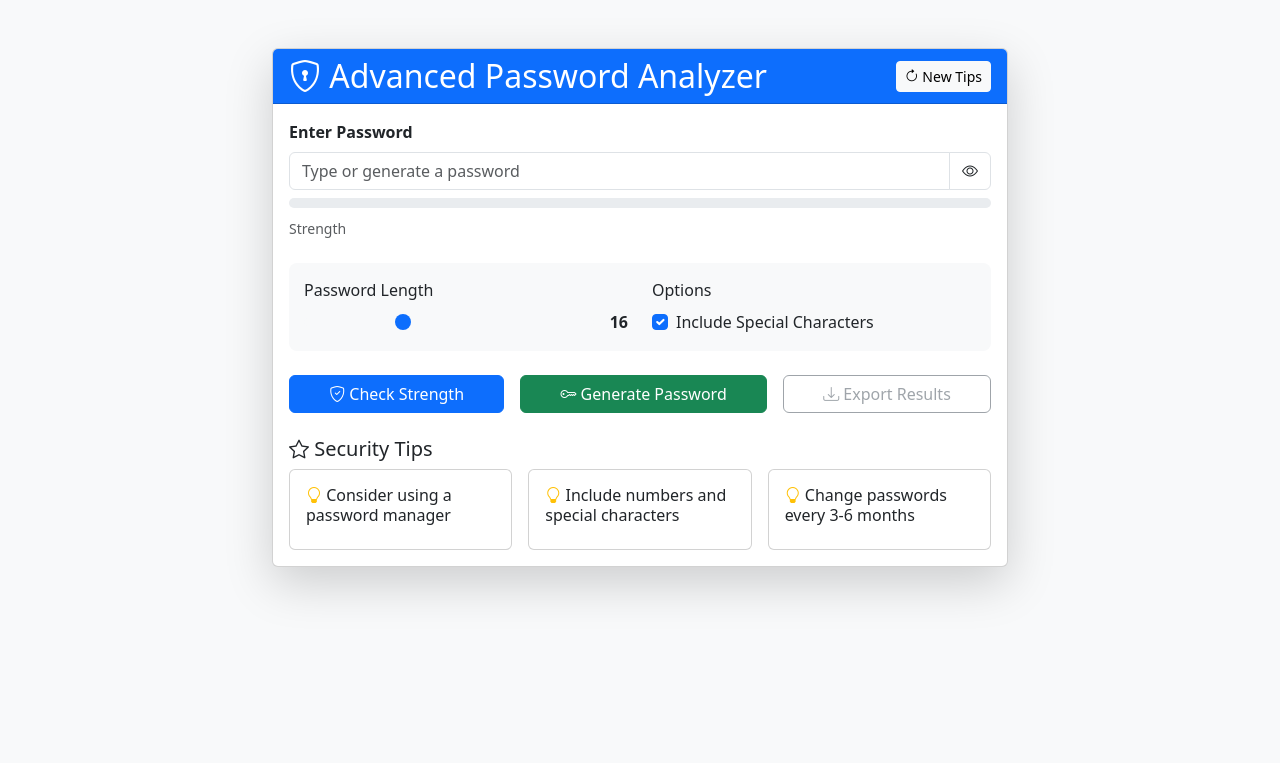
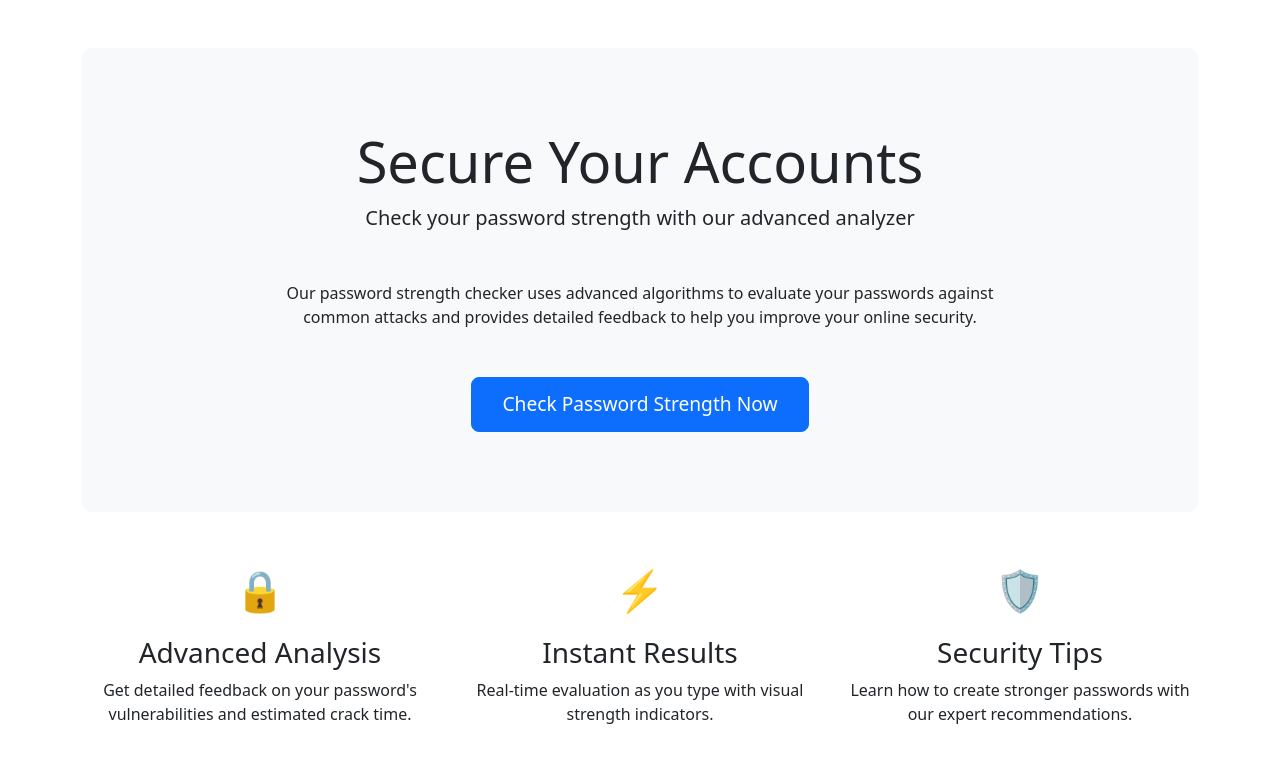
Before and after one commit to DivyaMaryFrancis/PASSW0RD-Strength-checker, a Flask app: page / in a window 1280 px wide. Shown: the top 763 px of the page. Run offline with Flask 2, Linux system fonts and the light colour scheme.

Commit message:
added home page

```diff
--- a/app.py
+++ b/app.py
@@ -7,23 +7,15 @@ import json
 import io
 from functools import lru_cache
 from zxcvbn import zxcvbn
-
-
 from datetime import datetime
-
 
 app = Flask(__name__)
 
 # Configure logging
 logging.basicConfig(filename='password_checker.log', level=logging.INFO,
-
-
-
-                   format='%(asctime)s - %(levelname)s - %(message)s')
+                    format='%(asctime)s - %(levelname)s - %(message)s')
 
 class PasswordStrength:
-    """Enhanced password strength checker with all requested features."""
-
     def __init__(self):
         self.min_password_length = 12
         self.strength_mapping = {
@@ -48,7 +40,6 @@ class PasswordStrength:
 
     @lru_cache(maxsize=1000)
     def check_password_strength(self, password: str) -> dict:
-        """Check password strength with detailed feedback."""
         if len(password) < 8:
             return {
                 "strength": "Too short",
@@ -86,7 +77,6 @@ class PasswordStrength:
         return feedback
 
     def _get_visual_feedback(self, score: int) -> dict:
-        """Generate visual feedback data for the password meter."""
         colors = ["#dc3545", "#fd7e14", "#ffc107", "#28a745", "#20c997"]
         widths = ["20%", "40%", "60%", "80%", "100%"]
         labels = ["Very Weak", "Weak", "Moderate", "Strong", "Very Strong"]
@@ -97,7 +87,6 @@ class PasswordStrength:
         }
 
     def generate_password(self, length=16, include_special=True) -> str:
-        """Generate a secure random password with customizable options."""
         chars = string.ascii_letters + string.digits
         if include_special:
             chars += string.punctuation
@@ -108,7 +97,6 @@ class PasswordStrength:
                 return password
 
     def export_results(self, data: dict) -> io.BytesIO:
-        """Export results to a JSON file download."""
         export_data = {
             "password_analysis": data,
             "timestamp": datetime.now().isoformat(),
@@ -121,7 +109,11 @@ class PasswordStrength:
 
 password_checker = PasswordStrength()
 
-@app.route('/', methods=['GET', 'POST'])
+@app.route('/')
+def home():
+    return render_template('home.html')
+
+@app.route('/index', methods=['GET', 'POST'])
 def index():
     if request.method == 'POST':
         action = request.form.get('action')
@@ -151,8 +143,9 @@ def index():
 
     return render_template('index.html')
 
+
+
 @app.route('/get_tips', methods=['GET'])
-
 def get_tips():
     return jsonify({"tips": random.sample(password_checker.security_tips, 3)})
 
--- /dev/null
+++ b/templates/home.html
@@ -0,0 +1,65 @@
+<!DOCTYPE html>
+<html lang="en">
+<head>
+    <meta charset="UTF-8">
+    <meta name="viewport" content="width=device-width, initial-scale=1.0">
+    <title>Password Strength Checker</title>
+    <link href="https://cdn.jsdelivr.net/npm/bootstrap@5.3.0/dist/css/bootstrap.min.css" rel="stylesheet">
+    <style>
+        .hero-section {
+            background-color: #f8f9fa;
+            padding: 5rem 0;
+            border-radius: 10px;
+            margin-top: 3rem;
+        }
+        .cta-button {
+            padding: 12px 30px;
+            font-size: 1.2rem;
+            margin-top: 2rem;
+        }
+        .feature-icon {
+            font-size: 2.5rem;
+            color: #0d6efd;
+            margin-bottom: 1rem;
+        }
+    </style>
+</head>
+<body>
+    <div class="container">
+        <div class="hero-section text-center">
+            <h1 class="display-4">Secure Your Accounts</h1>
+            <p class="lead">Check your password strength with our advanced analyzer</p>
+
+            <div class="row justify-content-center mt-5">
+                <div class="col-md-8">
+                    <p>Our password strength checker uses advanced algorithms to evaluate your passwords against common attacks and provides detailed feedback to help you improve your online security.</p>
+
+                    <a href="{{ url_for('index') }}" class="btn btn-primary btn-lg cta-button">
+                        Check Password Strength Now
+                    </a>
+                </div>
+            </div>
+        </div>
+
+        <div class="row mt-5">
+            <div class="col-md-4 text-center">
+                <div class="feature-icon">🔒</div>
+                <h3>Advanced Analysis</h3>
+                <p>Get detailed feedback on your password's vulnerabilities and estimated crack time.</p>
+            </div>
+            <div class="col-md-4 text-center">
+                <div class="feature-icon">⚡</div>
+                <h3>Instant Results</h3>
+                <p>Real-time evaluation as you type with visual strength indicators.</p>
+            </div>
+            <div class="col-md-4 text-center">
+                <div class="feature-icon">🛡️</div>
+                <h3>Security Tips</h3>
+                <p>Learn how to create stronger passwords with our expert recommendations.</p>
+            </div>
+        </div>
+    </div>
+
+    <script src="https://cdn.jsdelivr.net/npm/bootstrap@5.3.0/dist/js/bootstrap.bundle.min.js"></script>
+</body>
+</html>
--- a/templates/index.html
+++ b/templates/index.html
@@ -49,6 +49,16 @@
     </style>
 </head>
 <body class="bg-light">
+    <!-- Add this navigation at the top of your existing checker.html
+<nav class="navbar bg-light mb-4">
+    <div class="container">
+        <a class="navbar-brand" href="{{ url_for('home') }}">
+            ← Back to Home
+        </a>
+    </div>
+</nav>-->
+
+<!-- Your existing password checker content below -->
     <div class="container py-5">
         <div class="row justify-content-center">
             <div class="col-lg-8">
@@ -294,7 +304,7 @@
                     return;
                 }
 
-                fetch('/', {
+                fetch('/index', {
                     method: 'POST',
                     headers: {
                         'Content-Type': 'application/x-www-form-urlencoded',
@@ -318,7 +328,7 @@
                 const length = elements.lengthRange.value;
                 const includeSpecial = elements.includeSpecial.checked;
 
-                fetch('/', {
+                fetch('/index', {
                     method: 'POST',
                     headers: {
                         'Content-Type': 'application/x-www-form-urlencoded',
@@ -420,7 +430,7 @@
                     timestamp: new Date().toISOString()
                 };
 
-                fetch('/', {
+                fetch('/index', {
                     method: 'POST',
                     headers: {
                         'Content-Type': 'application/x-www-form-urlencoded',
```
Also changed, not shown: 1 other file.
